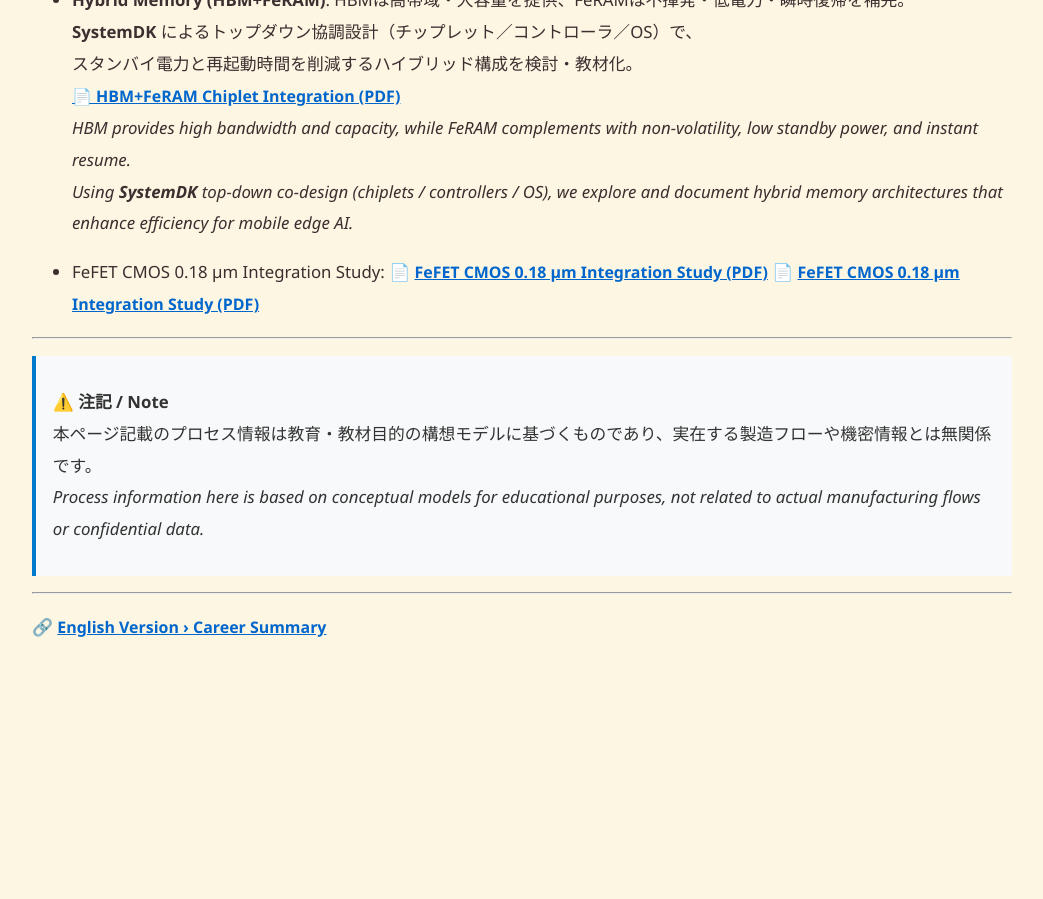
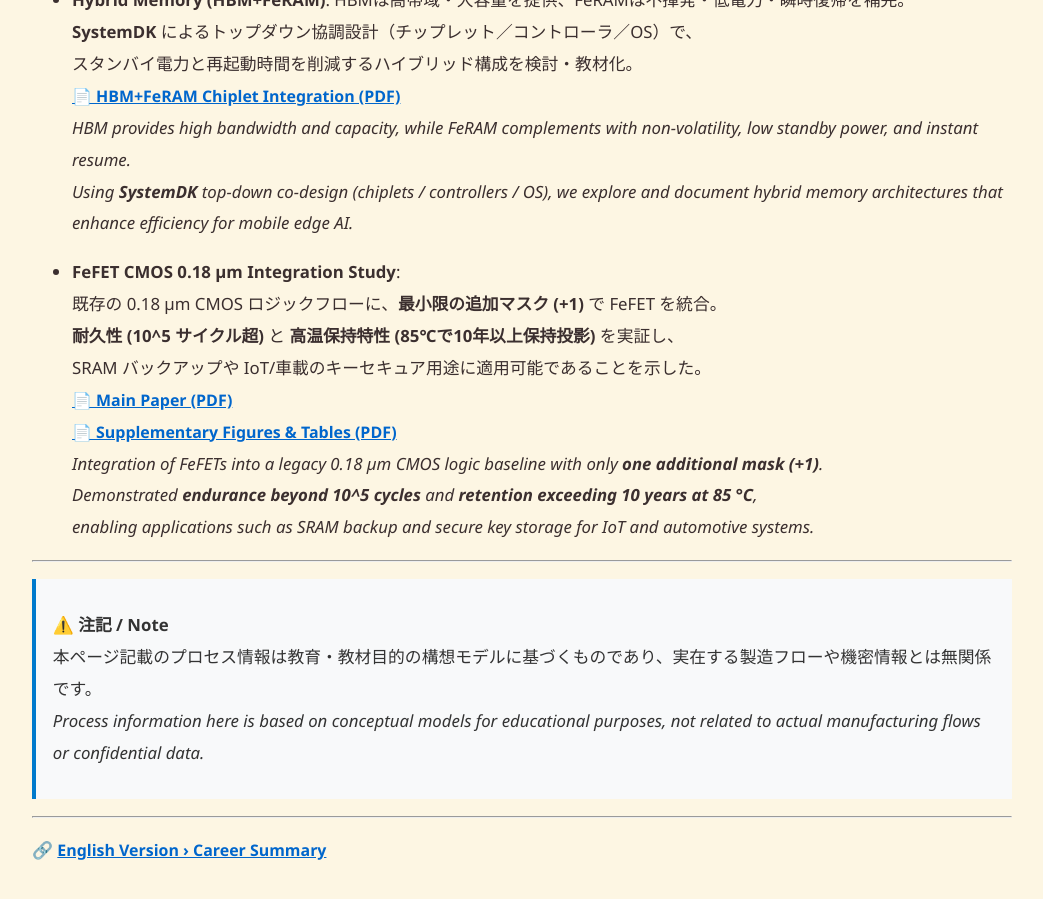
Before and after one commit to Samizo-AITL/Samizo-AITL.github.io, a Jekyll site: the page built from about/career-summary/index.md, in a window 1280 px wide and 900 px high, scrolled down 2572 px. Shown: the whole window, without its empty margins (118-1161 px from the left). Built offline with Jekyll 4.4.1, drawn with Linux system fonts in a browser that asks for light colours; before the commit the page ends 3249 px from its top, so only the background shows below that.

Commit message:
Update index.md

```diff
--- a/about/career-summary/index.md
+++ b/about/career-summary/index.md
@@ -93,9 +93,15 @@
   *HBM provides high bandwidth and capacity, while FeRAM complements with non-volatility, low standby power, and instant resume.
   Using **SystemDK** top-down co-design (chiplets / controllers / OS), we explore and document hybrid memory architectures that enhance efficiency for mobile edge AI.*
 
-- FeFET CMOS 0.18 µm Integration Study:
-  📄 [FeFET CMOS 0.18 µm Integration Study (PDF)](docs/FeFET_CMOS018um_IntegrationStudy_Main.pdf)
-    📄 [FeFET CMOS 0.18 µm Integration Study (PDF)](docs/FeFET_CMOS_018um_IntegrationStudy_Supplementary.pdf)
+- **FeFET CMOS 0.18 µm Integration Study**:
+  既存の 0.18 µm CMOS ロジックフローに、**最小限の追加マスク (+1)** で FeFET を統合。
+  **耐久性 (10^5 サイクル超)** と **高温保持特性 (85℃で10年以上保持投影)** を実証し、
+  SRAM バックアップや IoT/車載のキーセキュア用途に適用可能であることを示した。
+  [📄 Main Paper (PDF)](./docs/FeFET_CMOS018um_IntegrationStudy_Main.pdf)
+  [📄 Supplementary Figures & Tables (PDF)](./docs/FeFET_CMOS_018um_IntegrationStudy_Supplementary.pdf)
+  *Integration of FeFETs into a legacy 0.18 µm CMOS logic baseline with only **one additional mask (+1)**.
+  Demonstrated **endurance beyond 10^5 cycles** and **retention exceeding 10 years at 85 °C**,
+  enabling applications such as SRAM backup and secure key storage for IoT and automotive systems.*
 
 ---
 
```
